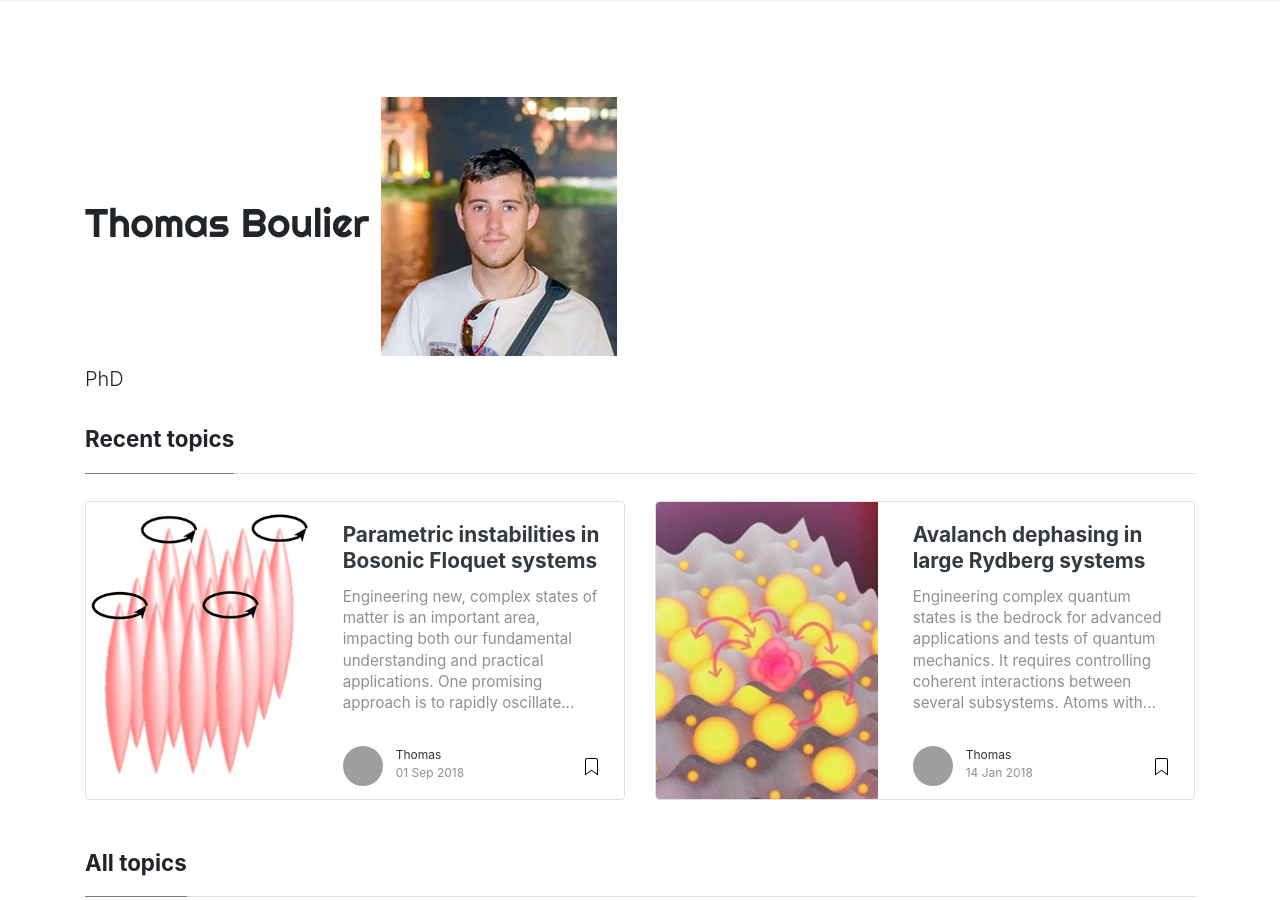
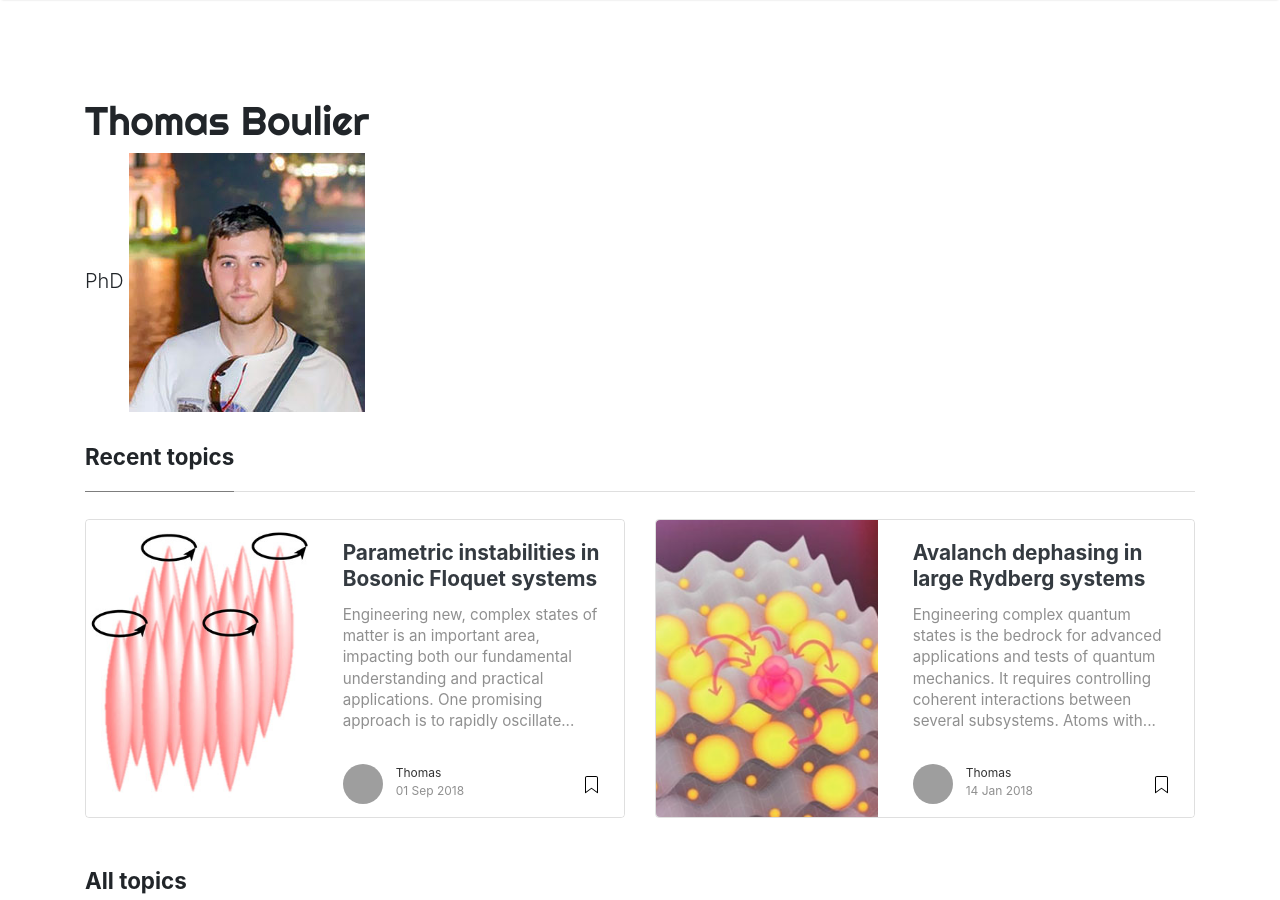
Before and after one commit to tboulier/tboulier.github.io, a Jekyll site: the page built from index.html, in a window 1280 px wide and 900 px high. Built offline with Jekyll 4.4.1, drawn with Linux system fonts in a browser that asks for light colours; nearby versions of some CDN libraries; the list of posts is cut into pages by our own code; comment, search, counter and statistics services are not loaded; grey boxes are pictures that could not be loaded.

Commit message:
align.me.4

```diff
--- a/_layouts/default.html
+++ b/_layouts/default.html
@@ -118,9 +118,9 @@
 <!-- Site Title
 ================================================== -->
 <div class="mainheading">
-    <h1 class="sitetitle">{{ site.name }} <img src="{{ site.baseurl }}/{{ site.me }}" align="middle"> </h1>
+    <h1 class="sitetitle">{{ site.name }} </h1>
     <p class="lead">
-         {{ site.description }}
+         {{ site.description }} <img src="{{ site.baseurl }}/{{ site.me }}" align="middle">
     </p>
 </div>
 
```
